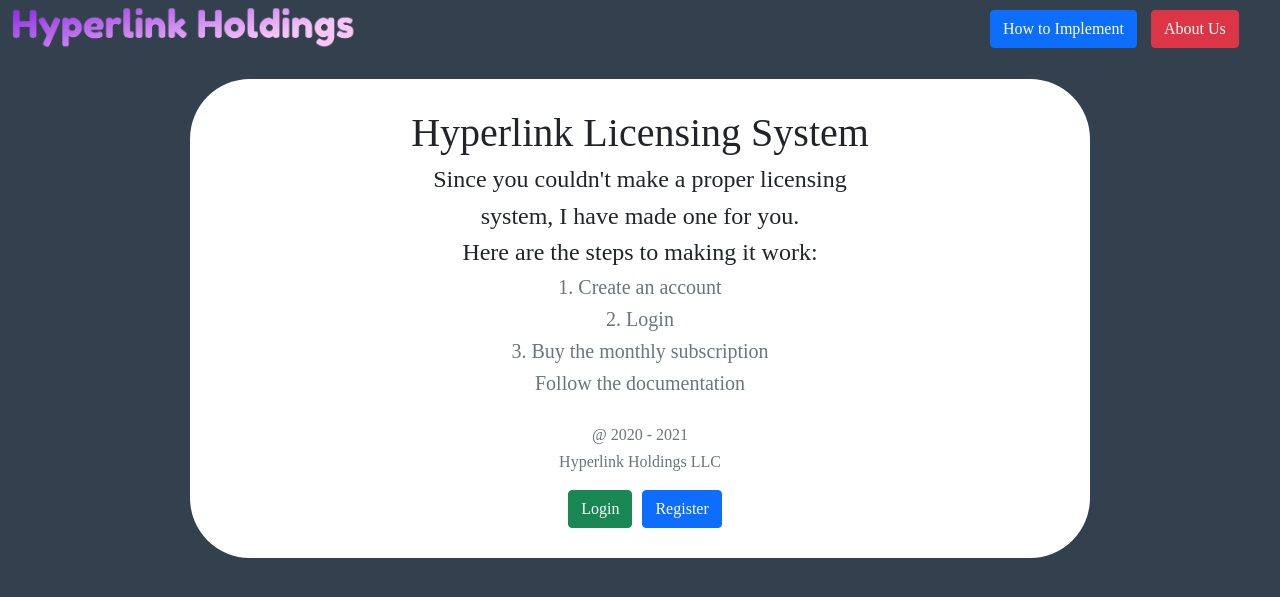
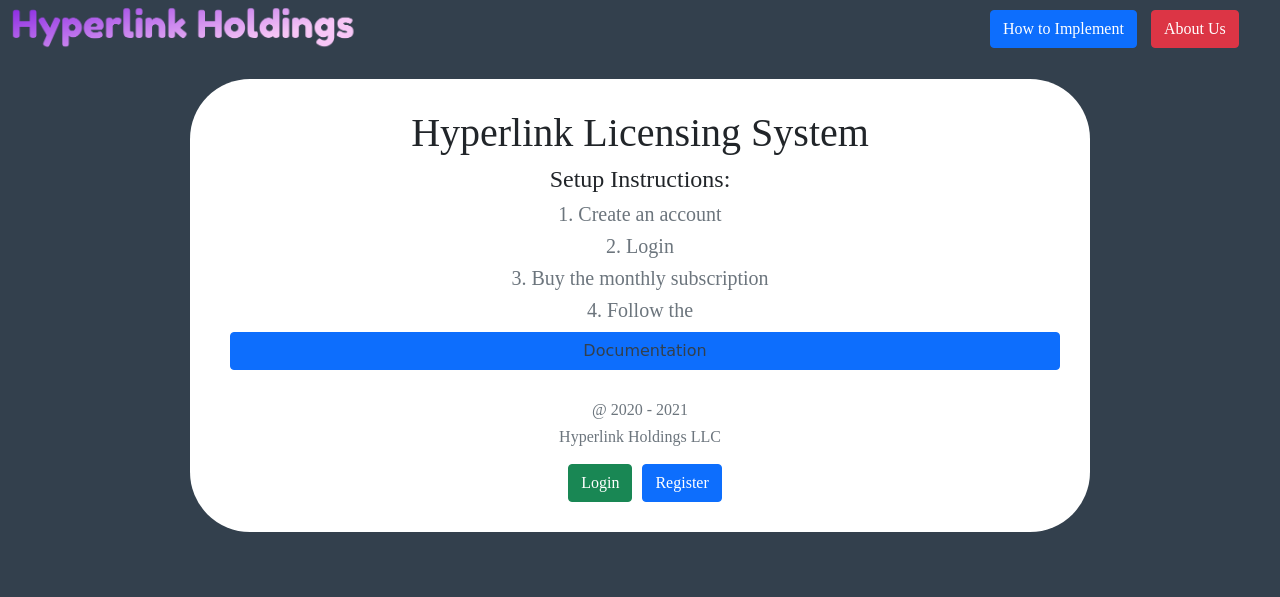
Before and after one commit to aklusa022/LicensingSystem, a Flask app: page / in a window 1280 px wide. Shown: the top 597 px of the page. Run offline with Flask 2, Linux system fonts and the light colour scheme.

Commit message:
Update
Update

```diff
--- a/LicenseKeysBackup.sql
+++ b/LicenseKeysBackup.sql
@@ -1,3 +1,7 @@
+-- noinspection SqlNoDataSourceInspectionForFile
+
+-- noinspection SqlDialectInspectionForFile
+
 -- MySQL dump 10.13  Distrib 8.0.26, for Win64 (x86_64)
 --
 -- Host: 127.0.0.1    Database: license
--- a/flask_app/static/css/homepage.css
+++ b/flask_app/static/css/homepage.css
@@ -66,3 +66,11 @@
     margin-left: 10px;
     width: 350px;
 }
+
+.ss {
+    display: flex;
+    justify-content: center;
+    font-family: "Comic Sans MS";
+    color: #33404d;
+
+}
--- a/flask_app/templates/homepage.html
+++ b/flask_app/templates/homepage.html
@@ -21,13 +21,12 @@
 
     <div class="main form-group">
         <h1 class="head-title text-">Hyperlink Licensing System</h1>
-        <h4 class="corrections">Since you couldn't make a proper licensing</h4>
-        <h4 class="corrections">system, I have made one for you.</h4>
-        <h4 class="corrections">Here are the steps to making it work:</h4>
+        <h4 class="corrections">Setup Instructions: </h4>
         <h5 class="corrections text-muted">1. Create an account</h5>
         <h5 class="corrections text-muted">2. Login</h5>
         <h5 class="corrections text-muted">3. Buy the monthly subscription</h5>
-        <h5 class="corrections text-muted">Follow the documentation</h5>
+        <h5 class="corrections text-muted">4. Follow the </h5>
+        <a class="ss btn btn-primary" href="https://github.com/aklu0830/Hyperlink-Licensing-System">Documentation</a>
         <h6 class="text-muted head-title  trademark-footer">@ 2020 - 2021</h6>
         <h6 class="text-muted head-title"> Hyperlink Holdings LLC</h6>
         <form class="corrections">
```
